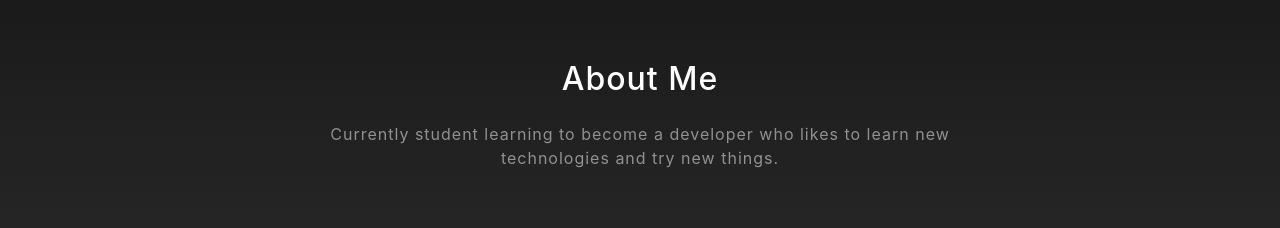
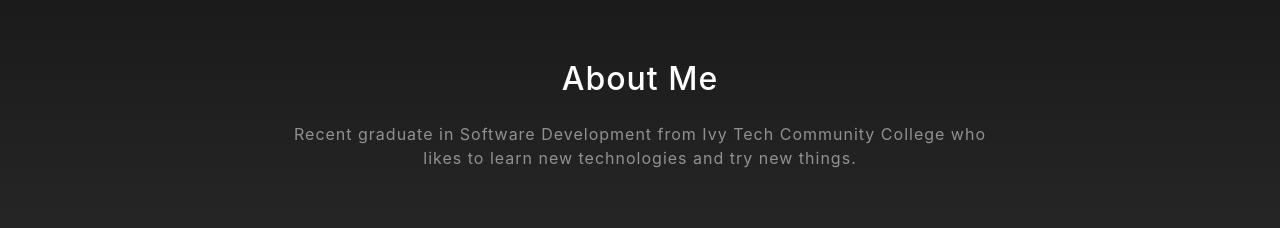
Before and after one commit to jmsalazar50/jmsalazar50.github.io, a website with bundled scripts: page index.html in a window 1280 px wide. Shown: the part 900-1128 px from the top of the page. Built offline with nearby package versions, Linux system fonts and the light colour scheme.

Commit message:
Update index.html
Update 7/31

```diff
--- a/index.html
+++ b/index.html
@@ -9,7 +9,7 @@
     <meta name="description" content="" />
     <meta name="author" content="" />
 
-    <title>Jose Salazar's Portfolio</title>
+    <title>Jose Salazar's Portfolio Project</title>
 
     <!-- Bootstrap core CSS -->
     <link href="vendor/bootstrap/css/bootstrap.min.css" rel="stylesheet" />
@@ -87,7 +87,7 @@
           <div class="col-lg-8 mx-auto">
             <h2 class="text-white mb-4">About Me</h2>
             <p class="text-white-50">
-              Currently student learning to become a developer who likes to
+              Recent graduate in Software Development from Ivy Tech Community College  who likes to
               learn new technologies and try new things.
             </p>
           </div>
```
